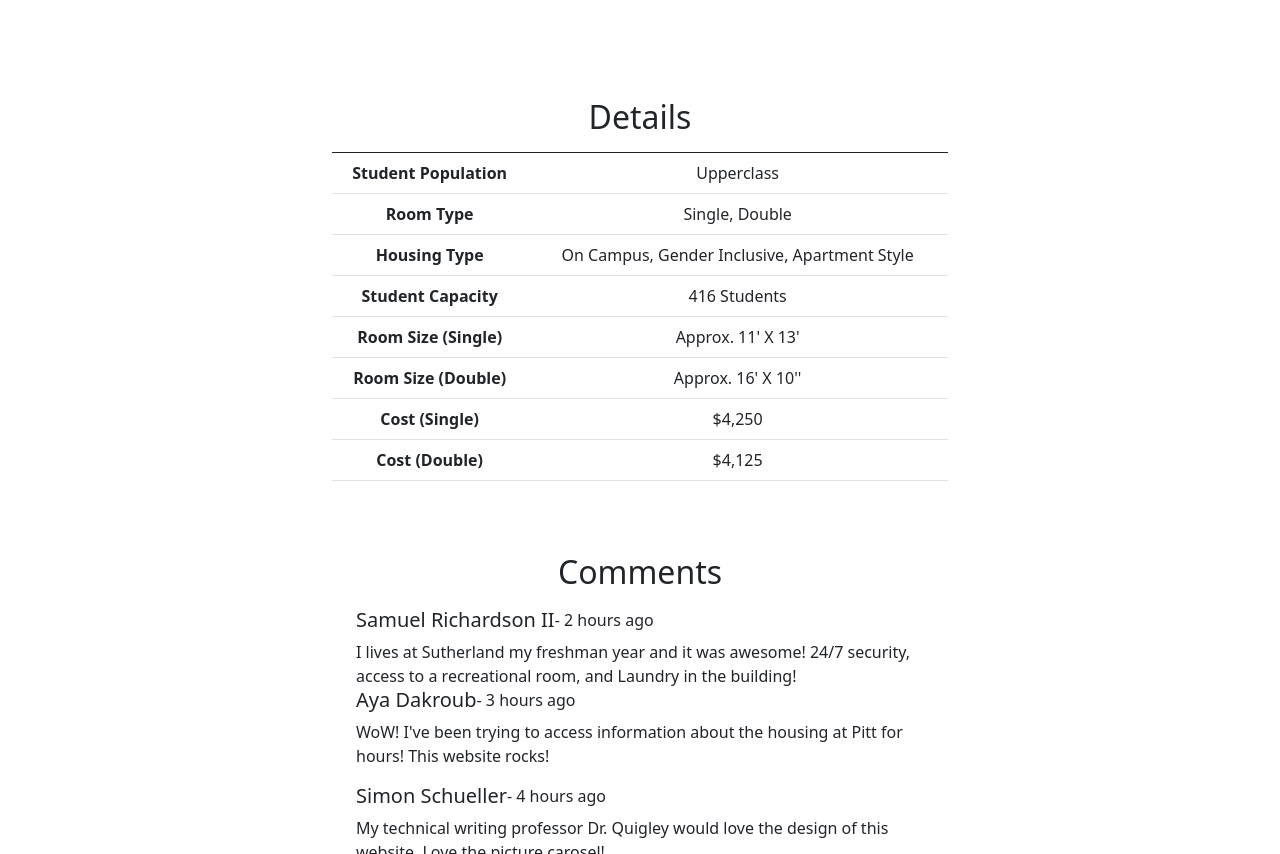
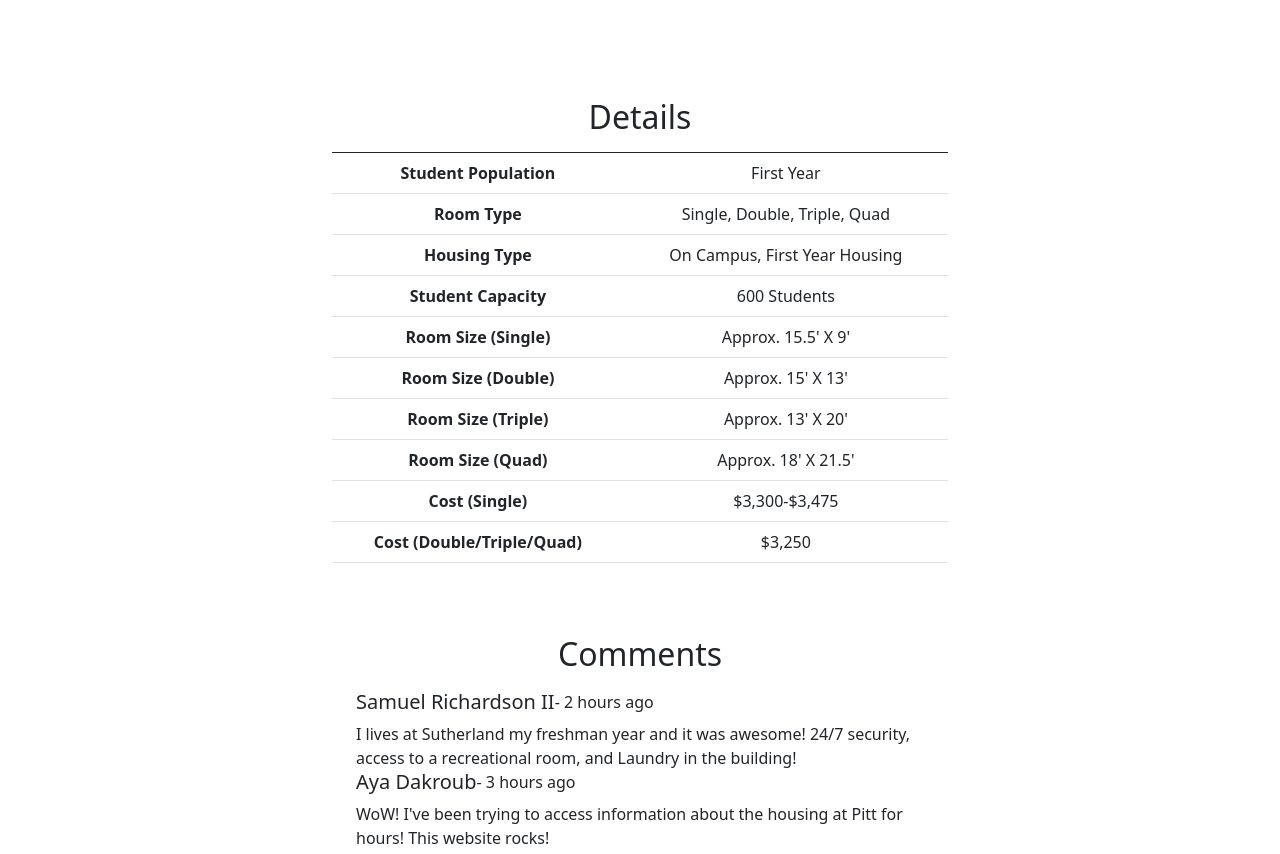
Before and after one commit to maxvp/pitt-campus-corner, a plain HTML site: page holland_page.html in a window 1280 px wide. Shown: the part 734-1588 px from the top of the page. Drawn offline with nearby package versions, Linux system fonts and the light colour scheme.

Commit message:
Changed Forbes and Holland page info and images

```diff
--- a/holland_page.html
+++ b/holland_page.html
@@ -66,13 +66,13 @@
     </div>
     <div class="carousel-inner">
       <div class="carousel-item active">
-        <img src="sutherland.jpg" class="img-fluid" alt="Responsive image">
+        <img src="holland1.jpg" class="img-fluid" alt="Responsive image">
       </div>
       <div class="carousel-item">
-        <img src="sutherland3.jpg" class="img-fluid" alt="Responsive image">
+        <img src="holland2.jpg" class="img-fluid" alt="Responsive image">
       </div>
       <div class="carousel-item">
-        <img src="sutherland4.png" class="img-fluid" alt="Responsive image">
+        <img src="holland3.jpg" class="img-fluid" alt="Responsive image">
         <div class="container">
         </div>
       </div>
@@ -108,14 +108,14 @@
           <tbody>
             <tr>
               <th scope="row"><div class="text-center">Student Population</div></th>
-              <td><div class="text-center">Upperclass</div></td>
+              <td><div class="text-center">First Year</div></td>
             </tr>
             <tr>
              <th scope="row">
                <div class="text-center">Room Type</div>
              </th>
              <td>
-               <div class="text-center">Single, Double</div>
+               <div class="text-center">Single, Double, Triple, Quad</div>
              </td>
            </tr>
            <tr>
@@ -123,7 +123,7 @@
                <div class="text-center">Housing Type</div>
              </th>
              <td>
-               <div class="text-center">On Campus, Gender Inclusive, Apartment Style</div>
+               <div class="text-center">On Campus, First Year Housing</div>
              </td>
            </tr>
            <tr>
@@ -131,7 +131,7 @@
                <div class="text-center">Student Capacity</div>
              </th>
              <td>
-               <div class="text-center">416 Students</div>
+               <div class="text-center">600 Students</div>
              </td>
            </tr>
            <tr class="align-bottom">
@@ -139,15 +139,31 @@
                <div class="text-center">Room Size (Single)</div>
              </th>
              <td>
-               <div class="text-center">Approx. 11' X 13'</div>
+               <div class="text-center">Approx. 15.5' X 9'</div>
              </td>
            </tr>
-              <tr class="align-bottom">
+           <tr class="align-bottom">
              <th scope="row">
                <div class="text-center">Room Size (Double)</div>
              </th>
              <td>
-               <div class="text-center">Approx. 16' X 10''</div>
+               <div class="text-center">Approx. 15' X 13'</div>
+             </td>
+           </tr>
+           <tr class="align-bottom">
+             <th scope="row">
+               <div class="text-center">Room Size (Triple)</div>
+             </th>
+             <td>
+               <div class="text-center">Approx. 13' X 20'</div>
+             </td>
+           </tr>
+           <tr class="align-bottom">
+             <th scope="row">
+               <div class="text-center">Room Size (Quad)</div>
+             </th>
+             <td>
+               <div class="text-center">Approx. 18' X 21.5'</div>
              </td>
            </tr>
            <tr>
@@ -155,15 +171,15 @@
                <div class="text-center">Cost (Single)</div>
              </th>
              <td>
-               <div class="text-center">$4,250</div>
+               <div class="text-center">$3,300-$3,475</div>
              </td>
            </tr>
            <tr>
              <th scope="row">
-               <div class="text-center">Cost (Double)</div>
+               <div class="text-center">Cost (Double/Triple/Quad)</div>
              </th>
              <td>
-               <div class="text-center">$4,125</div>
+               <div class="text-center">$3,250</div>
              </td>
            </tr>
          </tbody>
```
Also changed, not shown: forbes_page.html (+8 -16 lines).
